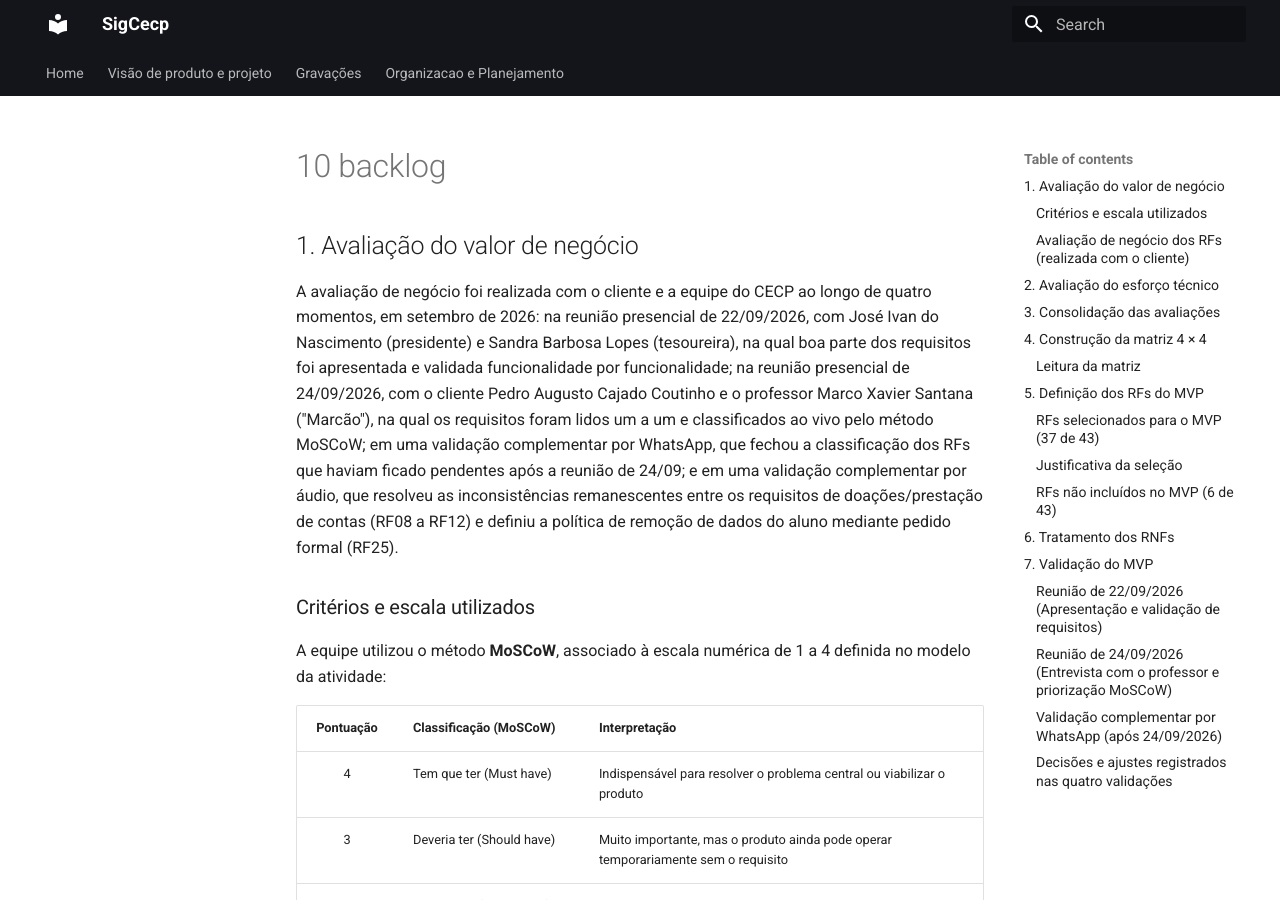
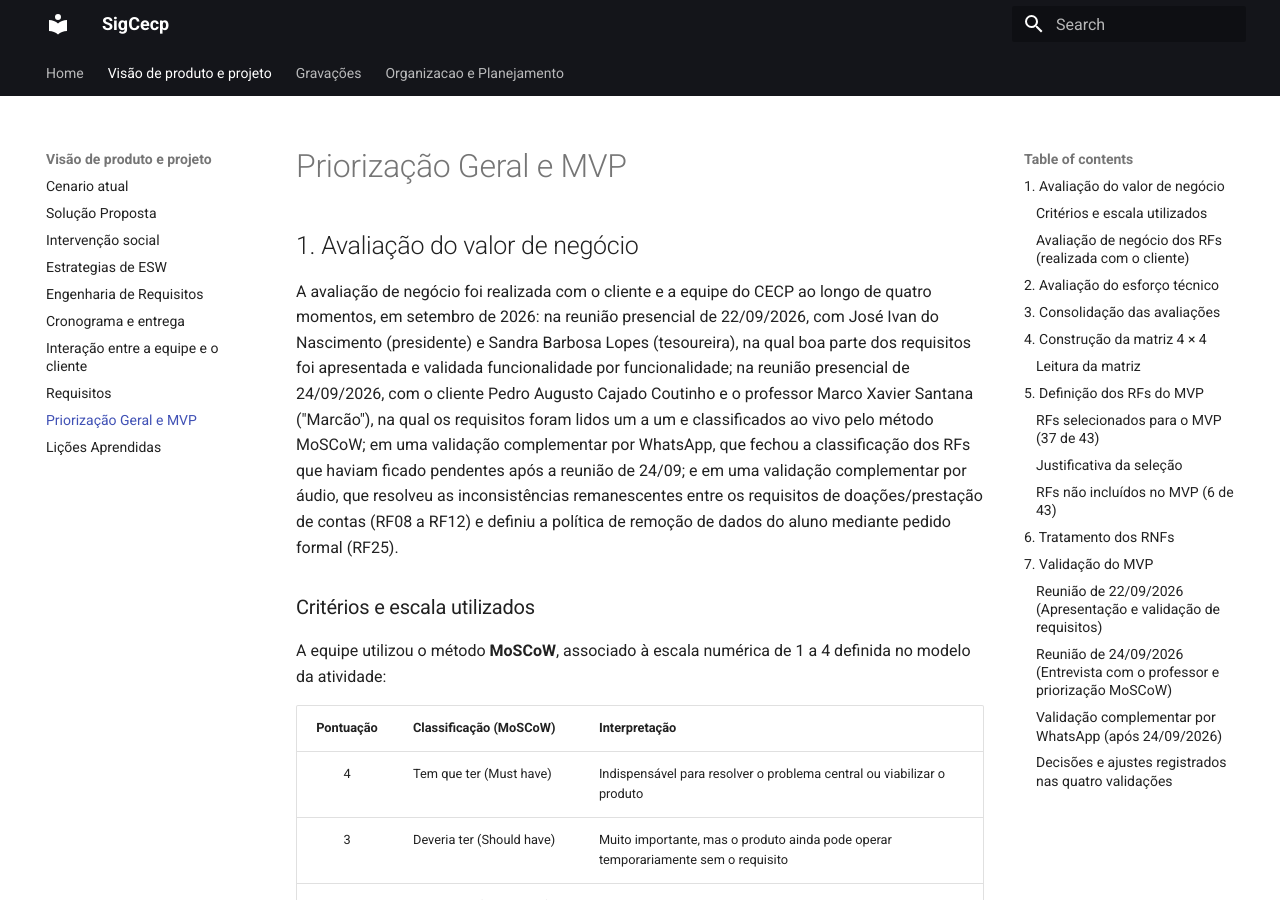
Before and after one commit to mdsreq-fga-unb/REQ-2026.2-T01-SigCecp, an MkDocs documentation site: the page built from docs/visao_produto_projeto/priorizacao_geral_e_mvp.md, in a window 1280 px wide and 900 px high. Built offline with MkDocs 1.6.1 and Material for MkDocs 9.7.7, drawn with Linux system fonts in a browser that asks for light colours.

Commit message:
atividade 4

```diff
--- a/mkdocs.yml
+++ b/mkdocs.yml
@@ -12,6 +12,7 @@ nav:
     - Cronograma e entrega: visao_produto_projeto/6_cronograma.md
     - Interação entre a equipe e o cliente: visao_produto_projeto/7_interacao_equipe_e_cliente.md
     - Requisitos: visao_produto_projeto/8_0_requisitos.md
+    - Priorização Geral e MVP: visao_produto_projeto/priorizacao_geral_e_mvp.md
     - Lições Aprendidas: visao_produto_projeto/11_licoes_aprendidas.md
   - Gravações:
     - Apresentações das Unidades:
```
Also changed, not shown: docs/visao_produto_projeto/priorizacao_geral_e_mvp.md (renamed from docs/visao_produto_projeto/10_backlog.md).
